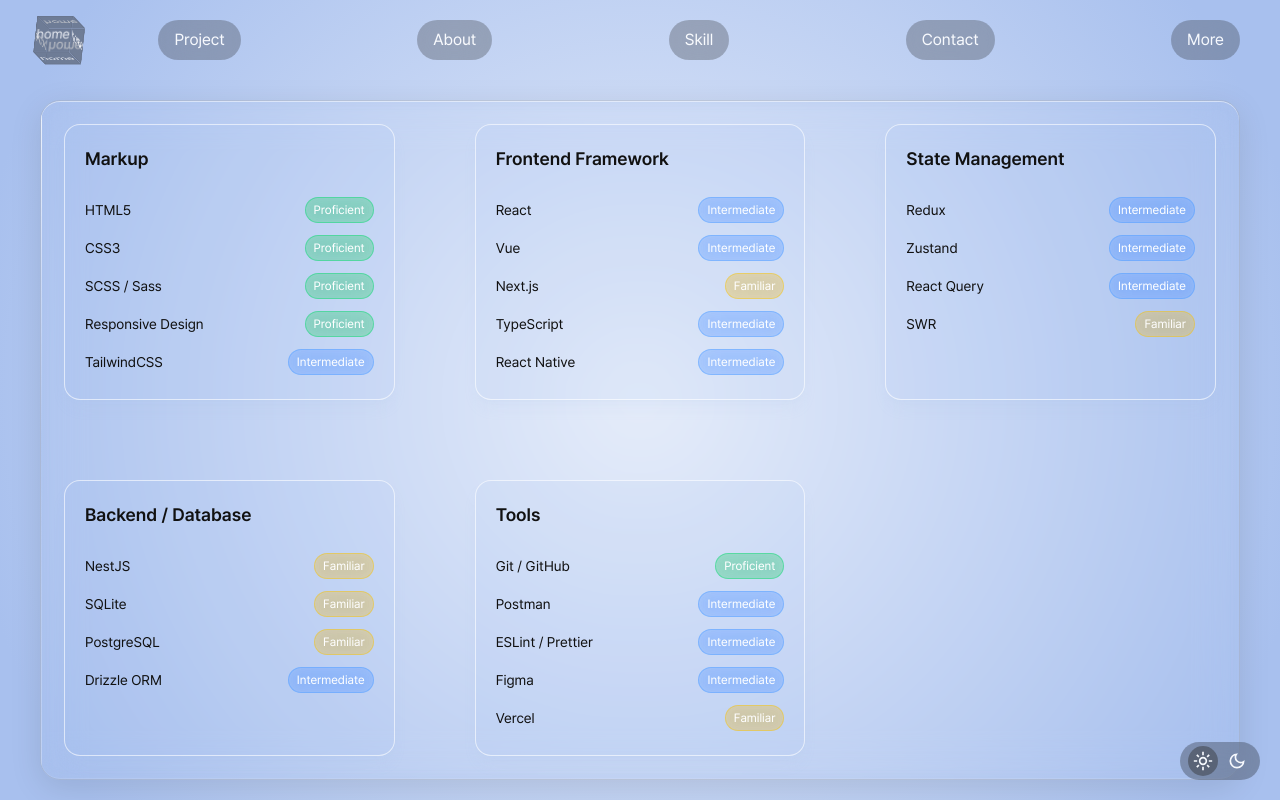
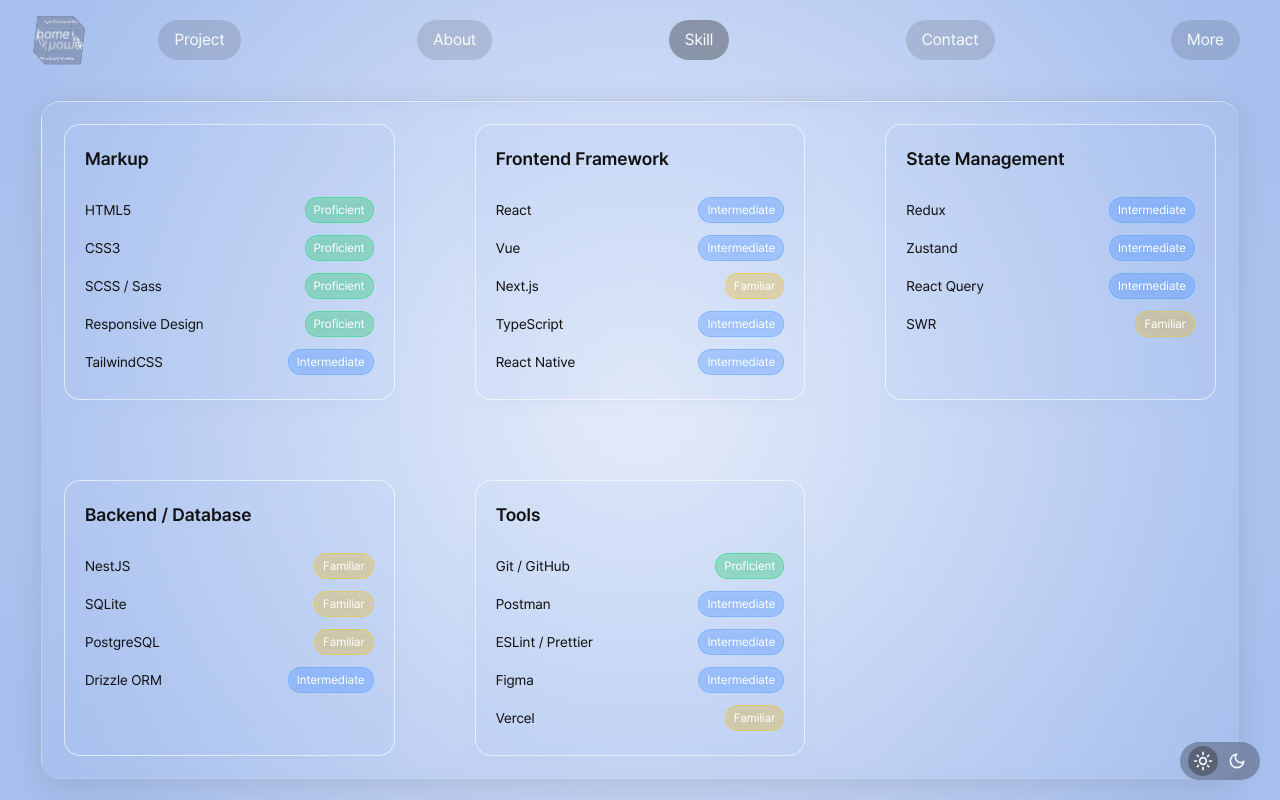
Before and after one commit to kimddddh98/2025-portfolio, a Next.js app: page /skill in a window 1280 px wide. Built offline with nearby package versions, Linux system fonts and the light colour scheme; no server answers.

Commit message:
feat : 네비게이션 - 현재페이지 포커스시 스타일링

```diff
--- a/src/app/globals.css
+++ b/src/app/globals.css
@@ -18,7 +18,8 @@
     color-scheme: light;
     --background: #a8c0ee;
     --foreground: #111111;
-    --ap-btn-background: rgba(36, 36, 36, 0.3);
+    --ap-btn-background: rgba(36, 36, 36, 0.15);
+    --ap-btn-focus-background: rgba(36, 36, 36, 0.4);
     --ap-btn-hover-background: rgba(23, 23, 23, 0.1);
     --dk-gray-100: rgba(43, 43, 43, 0.5);
     --glass-shadow-light: rgba(168, 192, 238, 0.3);
@@ -30,7 +31,8 @@
     color-scheme: dark;
     --background: #161a20;
     --foreground: #f5f5f5;
-    --ap-btn-background: rgba(255, 255, 255, 0.2);
+    --ap-btn-background: rgba(255, 255, 255, 0.1);
+    --ap-btn-focus-background: rgba(255, 255, 255, 0.25);
     --ap-btn-hover-background: rgba(0, 0, 0, 0.1);
     --dk-gray-100: rgba(41, 41, 41, 1);
     --glass-shadow-light: rgb(73, 73, 73);
--- a/src/components/common/navButton.tsx
+++ b/src/components/common/navButton.tsx
@@ -1,11 +1,14 @@
+'use client'
 import Link from 'next/link'
 import navBarStyles from '@/styles/navBar.module.scss'
+import { usePathname, useRouter } from 'next/navigation'
 
 const NavButton = ({ text, href }: { text: string; href: string }) => {
+  const pathName = usePathname()
   return (
     <Link
       href={href}
-      className={`relative rounded-full px-4 py-2 opacity-90 backdrop-blur-lg ${navBarStyles.apBtn}`}
+      className={`relative rounded-full px-4 py-2 opacity-90 backdrop-blur-lg ${navBarStyles.apBtn} ${pathName === href && navBarStyles.focus} `}
     >
       <span>{text}</span>
     </Link>
--- a/src/components/common/pageFrame.tsx
+++ b/src/components/common/pageFrame.tsx
@@ -8,7 +8,6 @@
 export default function PageFrame({ children }: { children: React.ReactNode }) {
   const router = useRouter()
   const pathname = usePathname()
-  console.log('pathname', pathname)
   const isScrolling = useRef(false)
 
   const [animating, setAnimating] = useState(false)
@@ -28,7 +27,6 @@
 
       const currentIndex = pages.indexOf(pathname)
       let nextIndex = currentIndex
-      console.log(currentIndex)
 
       if (e.deltaY > 0 && currentIndex < pages.length - 1) nextIndex++
       else if (e.deltaY < 0 && currentIndex > 0) nextIndex--
--- a/src/styles/navBar.module.scss
+++ b/src/styles/navBar.module.scss
@@ -17,7 +17,14 @@
   &:hover::after {
     background-color: var(--ap-btn-hover-background);
   }
+  &.focus {
+    background-color: var(--ap-btn-focus-background);
+  }
 }
+
+// .apBtn.focus {
+//   background-color: var(--ap-btn-focus-background);
+// }
 
 @keyframes cubeSpin {
   from {
```
